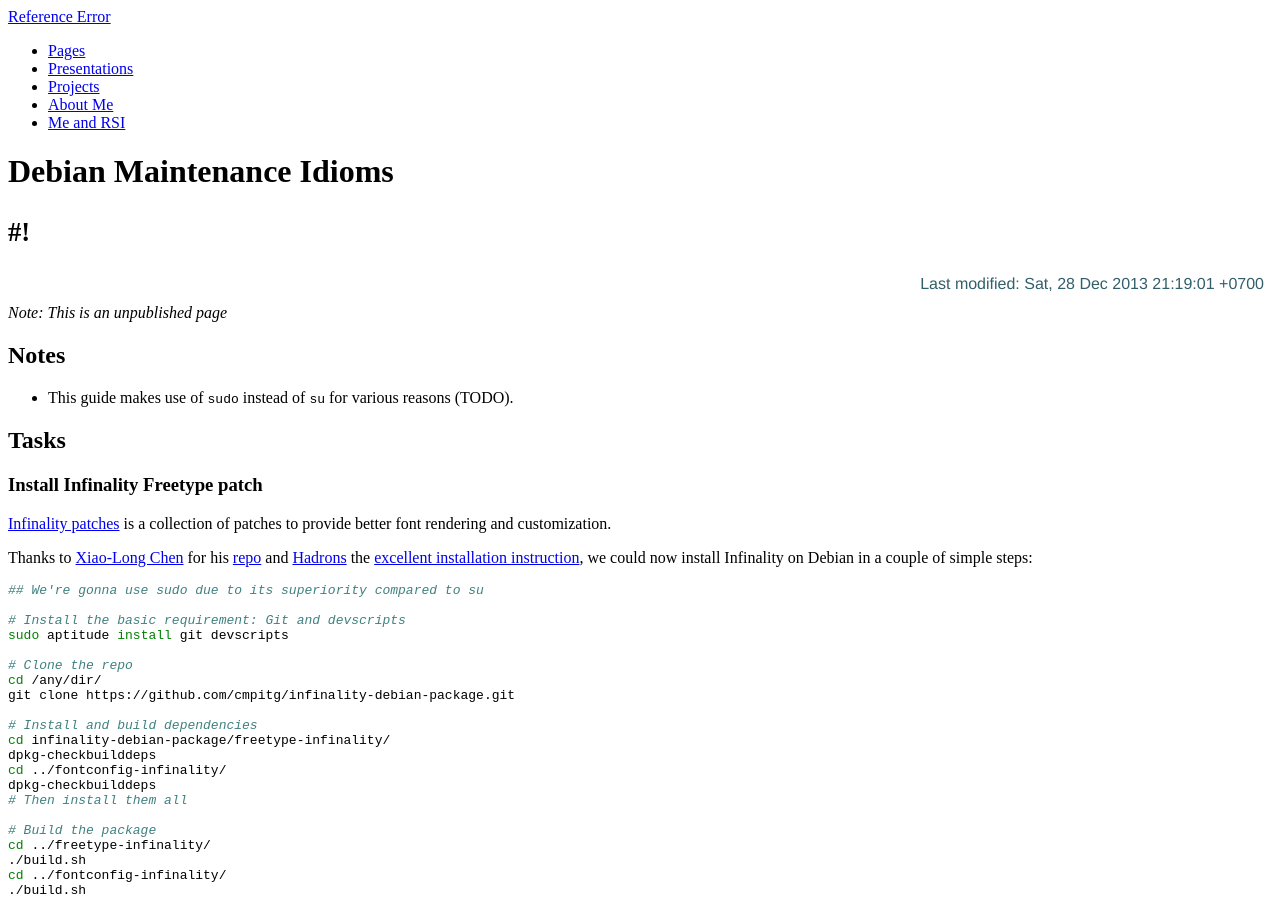
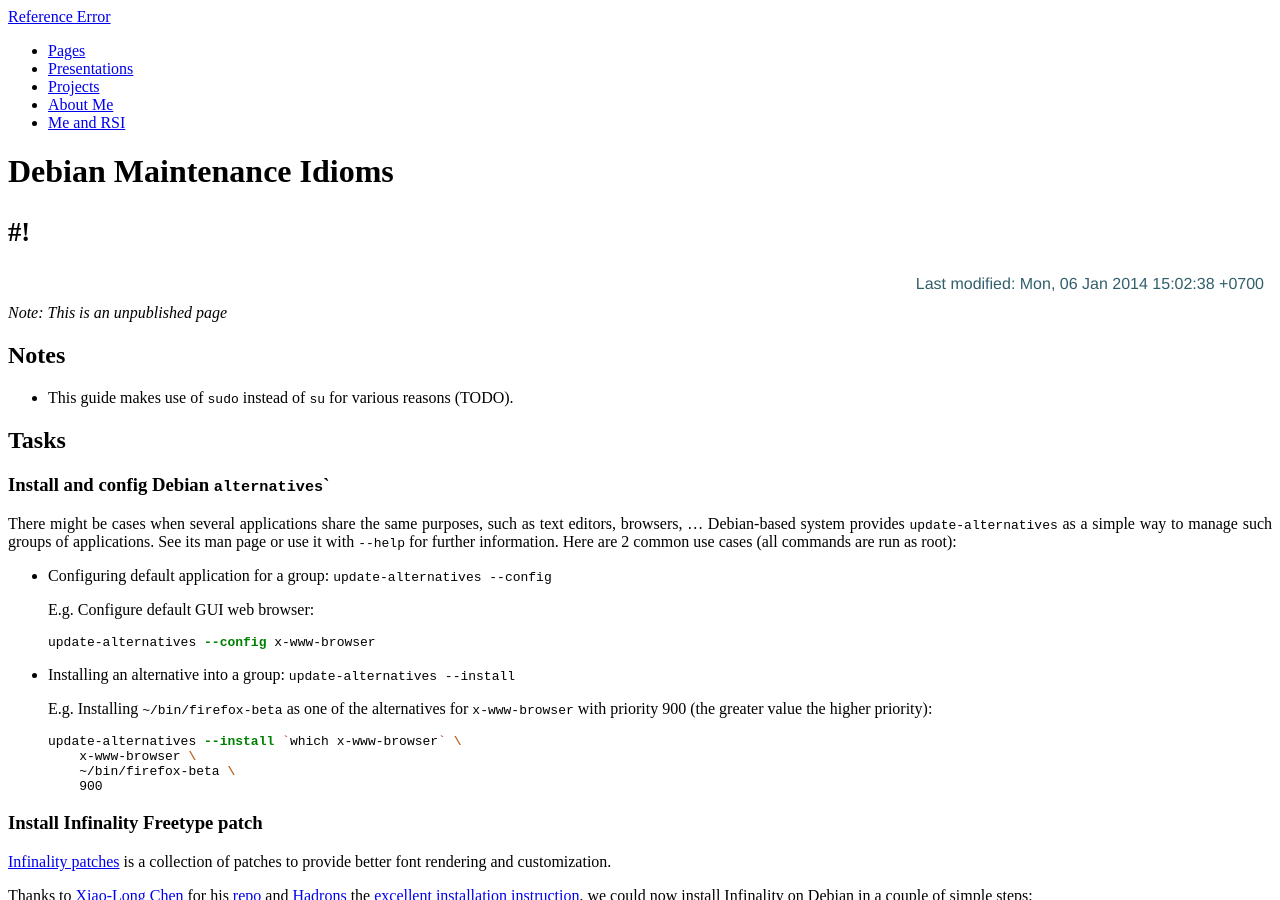
Before and after one commit to cmpitg/cmpitg.github.com, a Jekyll site: the page built from guides/debian-maintenance.md, in a window 1280 px wide and 900 px high. Built offline with Jekyll 4.4.1, drawn with Linux system fonts in a browser that asks for light colours; Markdown is read by kramdown in place of the engine named in the settings; comment, search, counter and statistics services are not loaded.

Commit message:
Add `update-alternatives`

````diff
--- a/guides/debian-maintenance.md
+++ b/guides/debian-maintenance.md
@@ -5,7 +5,7 @@ tagline: "#!"
 category: Operating_System
 tags: [debion, maintenance, idiom]
 permalink: /debian_maintenance/
-last_updated: Sat, 28 Dec 2013 21:19:01 +0700
+last_updated: Mon, 06 Jan 2014 15:02:38 +0700
 ---
 {% include JB/setup %}
 
@@ -16,6 +16,34 @@ last_updated: Sat, 28 Dec 2013 21:19:01 +0700
 * This guide makes use of `sudo` instead of `su` for various reasons (TODO).
 
 ## Tasks
+
+### Install and config Debian `alternatives``
+
+There might be cases when several applications share the same purposes, such
+as text editors, browsers, ...  Debian-based system provides
+`update-alternatives` as a simple way to manage such groups of applications.
+See its man page or use it with `--help` for further information.  Here are 2
+common use cases (all commands are run as root):
+
+* Configuring default application for a group: `update-alternatives --config`
+
+  E.g.  Configure default GUI web browser:
+
+  ```sh
+  update-alternatives --config x-www-browser
+  ```
+
+* Installing an alternative into a group: `update-alternatives --install`
+
+  E.g.  Installing `~/bin/firefox-beta` as one of the alternatives for
+  `x-www-browser` with priority 900 (the greater value the higher priority):
+
+  ```sh
+  update-alternatives --install `which x-www-browser` \
+      x-www-browser \
+      ~/bin/firefox-beta \
+      900
+  ```
 
 ### Install Infinality Freetype patch
 
````
